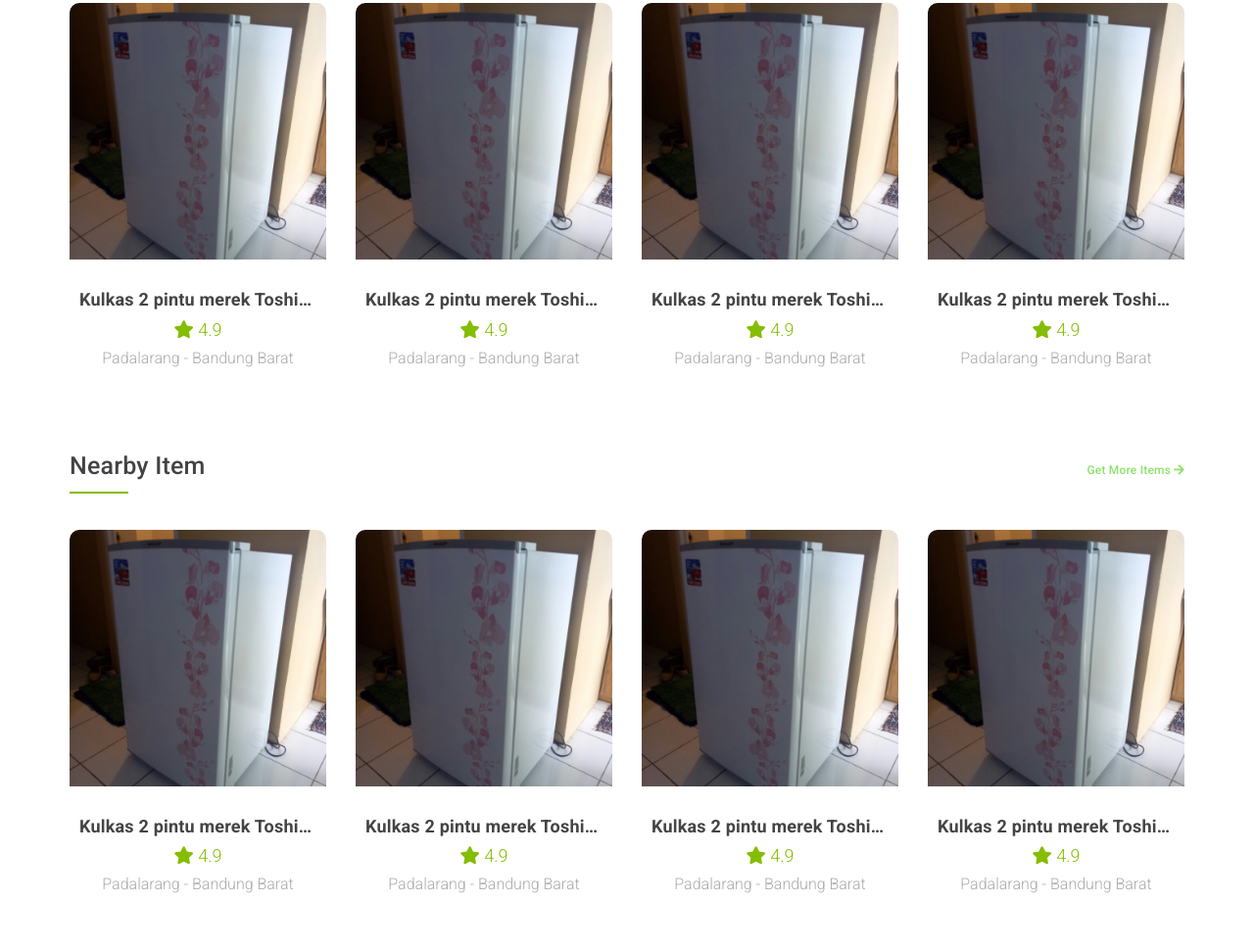
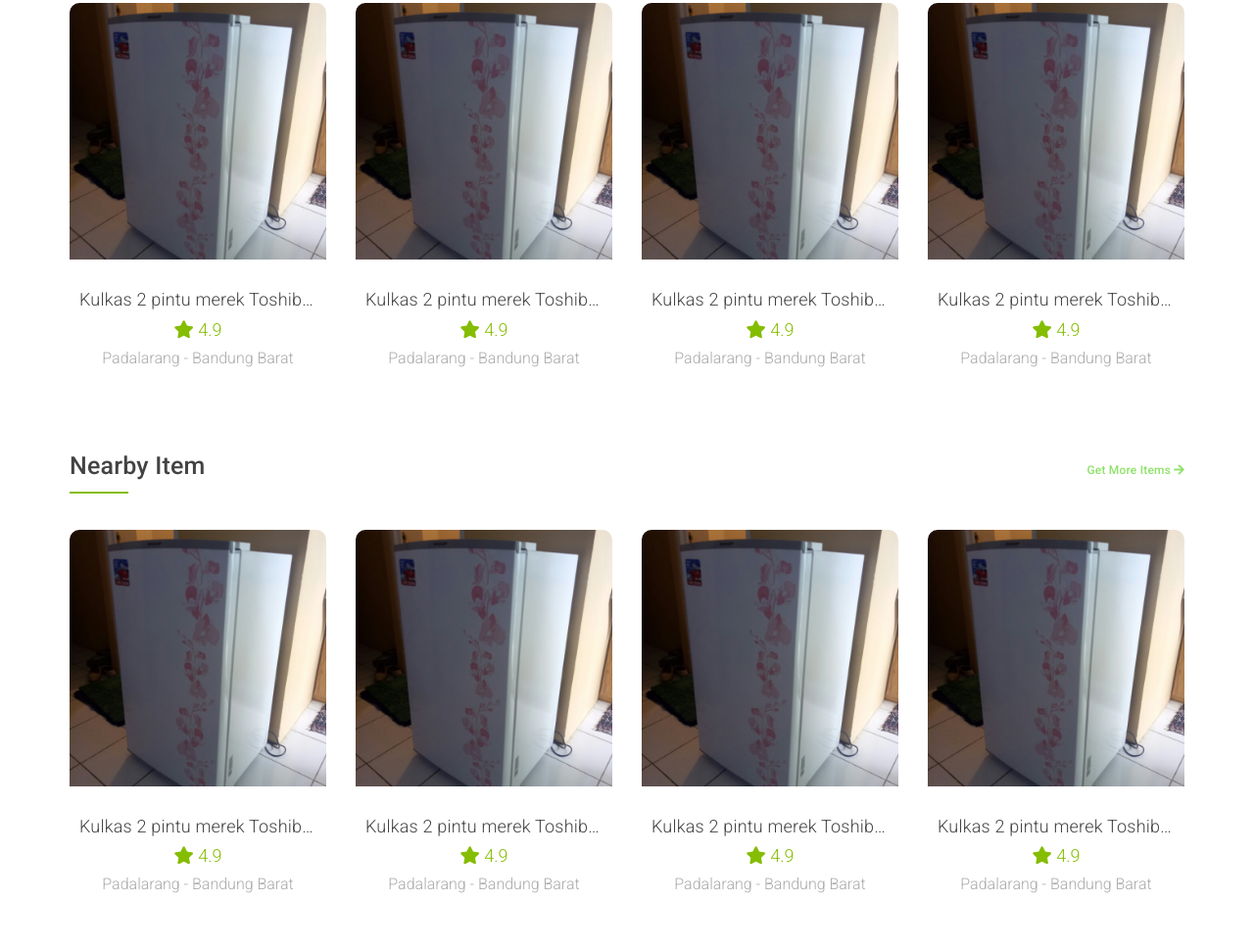
Before and after one commit to rioprayogaa/rioprayogaa.github.io, a plain HTML site: page index.html in a window 1280 px wide. Shown: the part 757-1725 px from the top of the page at 98% size. Drawn offline with Linux system fonts and the light colour scheme.

Commit message:
mengganti font weigh product name

```diff
--- a/assets/css/style.css
+++ b/assets/css/style.css
@@ -289,7 +289,7 @@ nav a {
 .product-fruit-content > h4 {
     color: #444444;
     font-size: 18px;
-    font-weight: 600;
+    font-weight: lighter;
     letter-spacing: 0.2px;
     margin-bottom: 6px;
     white-space: nowrap;
```
